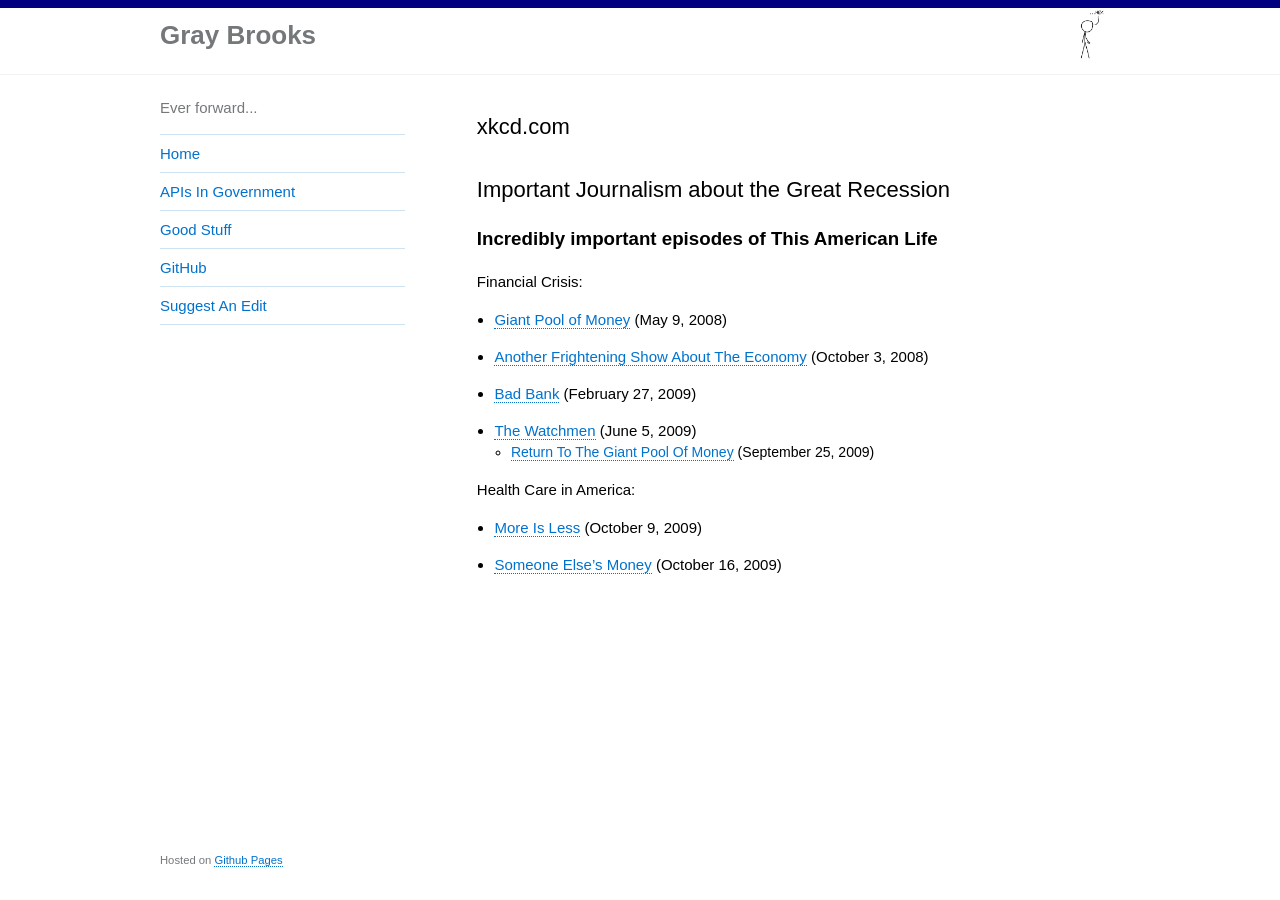
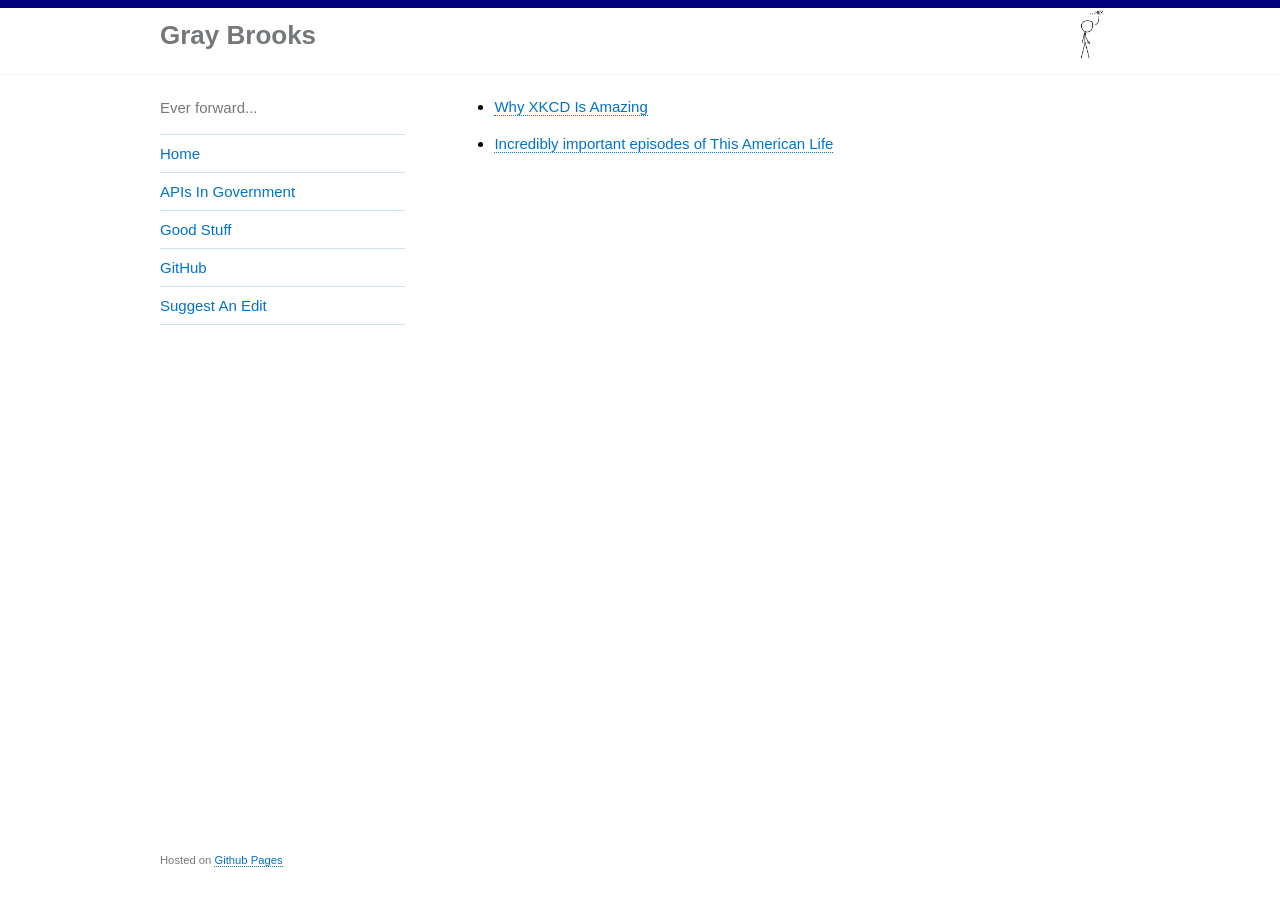
Before and after one commit to gbinal/gbinal.github.com, a Jekyll site: the page built from pages/good_stuff.md, in a window 1280 px wide. Built offline with Jekyll 4.4.1, drawn with Linux system fonts in a browser that asks for light colours.

Commit message:
Update good_stuff.md

```diff
--- a/pages/good_stuff.md
+++ b/pages/good_stuff.md
@@ -3,19 +3,5 @@ layout: default
 title: Good Stuff
 ---
 
-## xkcd.com
-
-## Important Journalism about the Great Recession
-
-### Incredibly important episodes of This American Life
-
-Financial Crisis:
-* [Giant Pool of Money](http://www.thisamericanlife.org/radio-archives/episode/355/the-giant-pool-of-money) (May 9, 2008)
-* [Another Frightening Show About The Economy](http://www.thisamericanlife.org/radio-archives/episode/365/Another-Frightening-Show-About-the-Economy) (October 3, 2008)
-* [Bad Bank](http://www.thisamericanlife.org/radio-archives/episode/375/bad-bank) (February 27, 2009)
-* [The Watchmen](http://www.thisamericanlife.org/radio-archives/episode/382/The-Watchmen) (June 5, 2009)
-    * [Return To The Giant Pool Of Money](http://www.thisamericanlife.org/radio-archives/episode/392/Someone-Elses-Money) (September 25, 2009)
-
-Health Care in America:
-* [More Is Less](http://www.thisamericanlife.org/radio-archives/episode/391/More-Is-Less) (October 9, 2009)
-* [Someone Else's Money](http://www.thisamericanlife.org/radio-archives/episode/392/Someone-Elses-Money) (October 16, 2009)
+* [Why XKCD Is Amazing](http://graybrooks.com/pages/xkcd)
+* [Incredibly important episodes of This American Life](http://graybrooks.com/pages/TAL)
```
